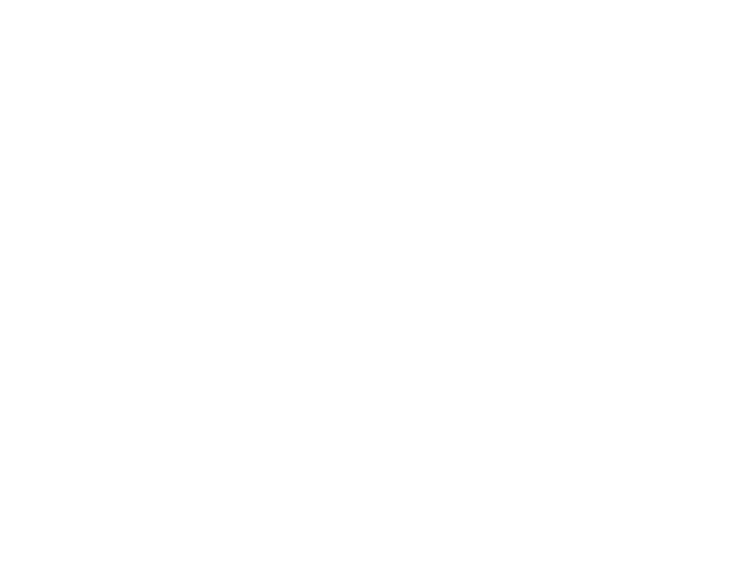
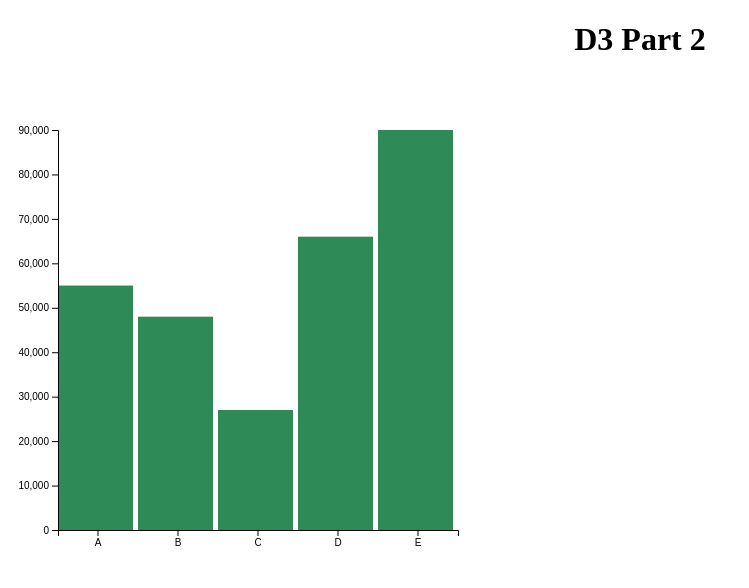
Before and after one commit to DS4200-S23-Class/ic-08-alan-ic08, a plain HTML site: page index.html in a window 1280 px wide. Shown: the whole page, without its empty margins (0-749 px from the left). Drawn offline with Linux system fonts and the light colour scheme.

Commit message:
Final changes Made bar chart

```diff
--- a/index.html
+++ b/index.html
@@ -3,11 +3,20 @@
 
 <head>
     <meta charset=utf-8/>
+    <title> ic-08 </title>
+
+    <link rel="stylesheet" href="style.css">
+
+    <script src="d3.v6.1.1/d3.min.js"></script>
 </head>
 
 
 <body>
+    <h1 class="centered"> D3 Part 2</h1>
 
+    <div id="vis5"></div>
+
+    <script src="main.js"></script>
 
 </body>
 
--- /dev/null
+++ b/main.js
@@ -0,0 +1,62 @@
+const FRAME_HEIGHT = 500;
+const FRAME_WIDTH = 500;
+const MARGINS = {left: 50, right: 50, top: 50, bottom: 50};
+
+const VIS_HEIGHT = FRAME_HEIGHT - MARGINS.top - MARGINS.bottom;
+const VIS_WIDTH = FRAME_WIDTH - MARGINS.left - MARGINS.right;
+
+const FRAME2 = d3.select("#vis5")
+    .append("svg")
+    .attr("height", FRAME_HEIGHT)
+    .attr("width", FRAME_WIDTH)
+    .attr("class", "frame");
+
+function build_barchart() {
+    console.log('a');
+
+    d3.csv("data/data.csv").then((data) => {
+
+        console.log(data);
+
+        const MAX_Y2 = d3.max(data, (d) => {return parseInt(d.Value); });
+
+        const X_SCALE2 = d3.scaleBand()
+                            .domain(data.map((d) => {return d.Category}))
+                            .range([0, VIS_WIDTH]);
+
+        const Y_SCALE2 = d3.scaleLinear()
+                            .range([VIS_HEIGHT, 0])
+                            .domain([0, MAX_Y2])
+
+        console.log(MAX_Y2);
+
+        FRAME2.selectAll(".bar")
+                        .data(data)
+                        .enter()
+                            .append("rect")
+                                    .attr("x", d => {
+                                            return X_SCALE2(d.Category) + MARGINS.left
+                                        })
+                                    .attr("y", d => {
+                                        return (Y_SCALE2(d.Value) + MARGINS.bottom)
+                                    })
+                                    .attr("width", X_SCALE2.bandwidth() - 5)
+                                    .attr("height", d => {
+                                        return (VIS_HEIGHT - Y_SCALE2(d.Value))
+                                    })
+                                    .attr("fill", "seagreen");
+
+        FRAME2.append("g")
+                .attr("transform", "translate(" +
+                    MARGINS.left+ "," + (MARGINS.top + VIS_HEIGHT) + ")")
+                    .call(d3.axisBottom(X_SCALE2).ticks(10));
+
+        FRAME2.append("g")
+                .attr("transform", "translate(" +
+                    MARGINS.left + "," + (MARGINS.top) + ")")
+                .call(d3.axisLeft(Y_SCALE2).ticks(10));
+
+    });
+}
+
+build_barchart();
--- /dev/null
+++ b/style.css
@@ -0,0 +1,8 @@
+* {
+	font: Arial;
+}
+
+/* Center text */
+.centered {
+    text-align: center;
+}
```
